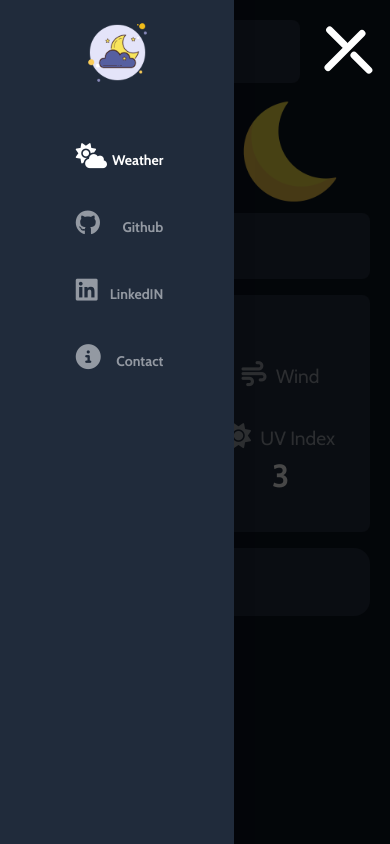
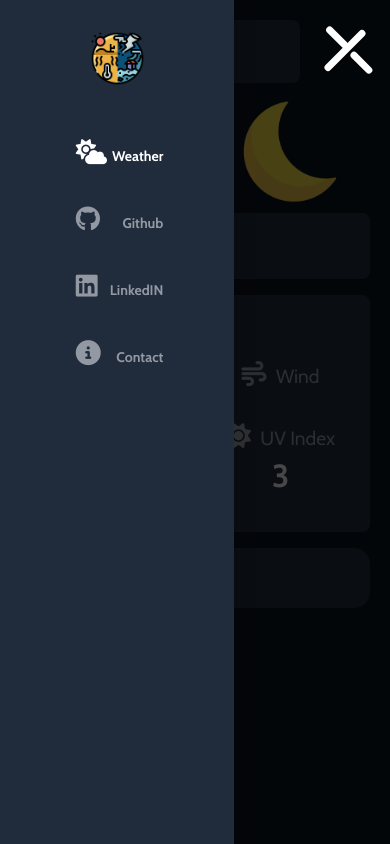
Before and after one commit to AliShebl390/Weather-web-app, a plain HTML site: page index.html in a window 390 px wide. Both pictures are taken after a click on the label 342 px from the left and 51 px from the top of the page. Drawn offline with nearby package versions, Linux system fonts and the light colour scheme; no server answers.

Commit message:
finshing

```diff
--- a/css/style.css
+++ b/css/style.css
@@ -48,6 +48,10 @@ nav .nav-bar {
     flex-direction: column;
     color: #fff;
     width: 110px;
+}
+
+.nav-bar a img {
+    width: 55px;
 }
 
 @media only screen and (max-width: 1200px) {
@@ -170,8 +174,13 @@ input[type="checkbox"]:checked~span:nth-of-type(3) {
         position: fixed;
         top: 0;
         left: -2000px;
+        z-index: 20000;
+    }
+
+    nav .inner #layer {
         background-color: rgba(0, 0, 0, 0.70);
         z-index: 20000;
+        inset: 0;
         width: 100%;
         height: 100%;
     }
@@ -180,6 +189,7 @@ input[type="checkbox"]:checked~span:nth-of-type(3) {
         width: 30%;
         height: 100%;
         border-radius: 0;
+        z-index: 1000000000;
     }
 
     nav .nav-content li a {
@@ -198,6 +208,10 @@ input[type="checkbox"]:checked~span:nth-of-type(3) {
 
 .active-nav {
     left: 0 !important;
+}
+
+.active-layer {
+    position: fixed;
 }
 
 
@@ -401,6 +415,7 @@ aside>.inner {
 @media only screen and (max-width: 991px) {
     aside>.inner {
         height: auto;
+        padding: 0;
         margin-top: 1rem;
         position: relative;
         width: 100%;
@@ -412,7 +427,6 @@ aside>.inner {
     justify-content: space-between;
     align-items: center;
     padding-inline: 1rem;
-    font-size: 1.5rem;
     margin-top: 2rem;
 }
 
@@ -445,6 +459,10 @@ aside>.inner {
     text-align: center;
 }
 
+.side-main-content .box>div h4 {
+    font-size: 1.2rem;
+}
+
 @media only screen and (min-width: 992px) {
     .side-main-content .box>div {
         display: flex;
--- a/index.html
+++ b/index.html
@@ -22,9 +22,10 @@
         <div class="row justify-content-between">
             <nav class="col-lg-1 col-md-1">
                 <div class="inner">
+                    <div id="layer"></div>
                     <div class="nav-bar">
                         <a href="#">
-                            <img src="images/icons8-night-100.png" class="w-75" alt="">
+                            <img src="images/disaster.png" class="mt-3" alt="">
                         </a>
                         <ul class="nav-content list-unstyled mt-5 text-center">
                             <li>
@@ -132,7 +133,7 @@
             </main>
             <aside class="col-lg-5 ">
                 <div class="inner">
-                    <h3 class="text-uppercase">7-day Forecast</h3>
+                    <h3 class="p-3 text-uppercase">7-day Forecast</h3>
                     <div id="aside" class="side-main-content">
                         <!-- Data form JS -->
                     </div>
--- a/js/main.js
+++ b/js/main.js
@@ -11,8 +11,9 @@ let uv = document.querySelector("#uv");
 let hoursDiv = document.querySelector("#hoursDiv");
 let aside = document.querySelector("#aside");
 let searchInput = document.getElementById("searchInput");
-let menu = document.querySelector("#menu")
-let nav = document.querySelector("nav .inner")
+let menu = document.querySelector("#menu");
+let nav = document.querySelector("nav .inner");
+let layer = document.querySelector("#layer");
 
 // create async function
 async function city() {
@@ -62,7 +63,9 @@ async function getData(city) {
     isDay = finalData.current.is_day;
     if (isDay) {
         hero.attributes.src.value = "images/sun.png";
-    } else { hero.attributes.src.value = "images/crescent-moon.png";}
+    } else {
+        hero.attributes.src.value = "images/crescent-moon.png";
+    }
     //data for main bottom section
     feels.innerHTML = `${finalData.current.feelslike_c.toFixed()}<span>&#8451;</span>`;
     humidity.innerHTML = `${finalData.current.humidity}%`;
@@ -131,13 +134,16 @@ function tConvert(time) {
     return time.join(""); // return adjusted time or original string
 }
 
-menu.addEventListener("click", (e)=> {
-})
+menu.addEventListener("click", (e) => {});
 
-menu.addEventListener("click", (e)=> {
+menu.addEventListener("click", (e) => {
     if (!e.srcElement.checked) {
-        nav.classList.remove("active-nav")
+        nav.classList.remove("active-nav");
+        layer.classList.remove("active-layer");
     } else {
-    nav.classList.add("active-nav")
+        nav.classList.add("active-nav");
+        layer.classList.add("active-layer");
     }
-})
+});
+
+console.log(layer);
```
Also changed, not shown: images/disaster.png (added), images/weather-news.png (added).
